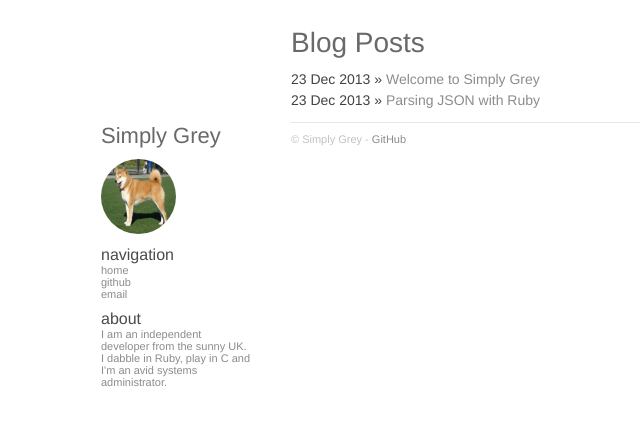
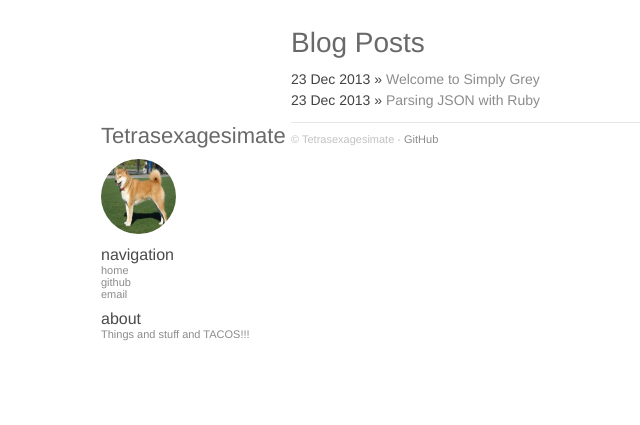
Before and after one commit to tetrasexagesimate/tetrasexagesimate.github.io, a Jekyll site: the page built from index.html, in a window 1280 px wide. Shown: the top 425 px of the page, without its empty margins (189-829 px from the left). Built offline with Jekyll 4.4.1, drawn with Linux system fonts in a browser that asks for light colours; Markdown is read by kramdown in place of the engine named in the settings.

Commit message:
Yaml 1st change

```diff
--- a/_config.yml
+++ b/_config.yml
@@ -1,10 +1,10 @@
-name: Simply Grey
+name: Tetrasexagesimate
 markdown: redcarpet
 pygments: true
-github: www.github.com/exaem
-about: I am an independent developer from the sunny UK. I dabble in Ruby, play in C and I'm an avid systems administrator.
+github: www.github.com/tetrasexagesimate
+about: Things and stuff and TACOS!!!
 urls:
     - text: github
-      url: https://github.com/exaem
+      url: https://github.com/tetrasexagesimate
     - text: email
-      url: mailto:exaem@exaem.co.uk
+      url: mailto:richardebaker+tetra@gmail.com
```
